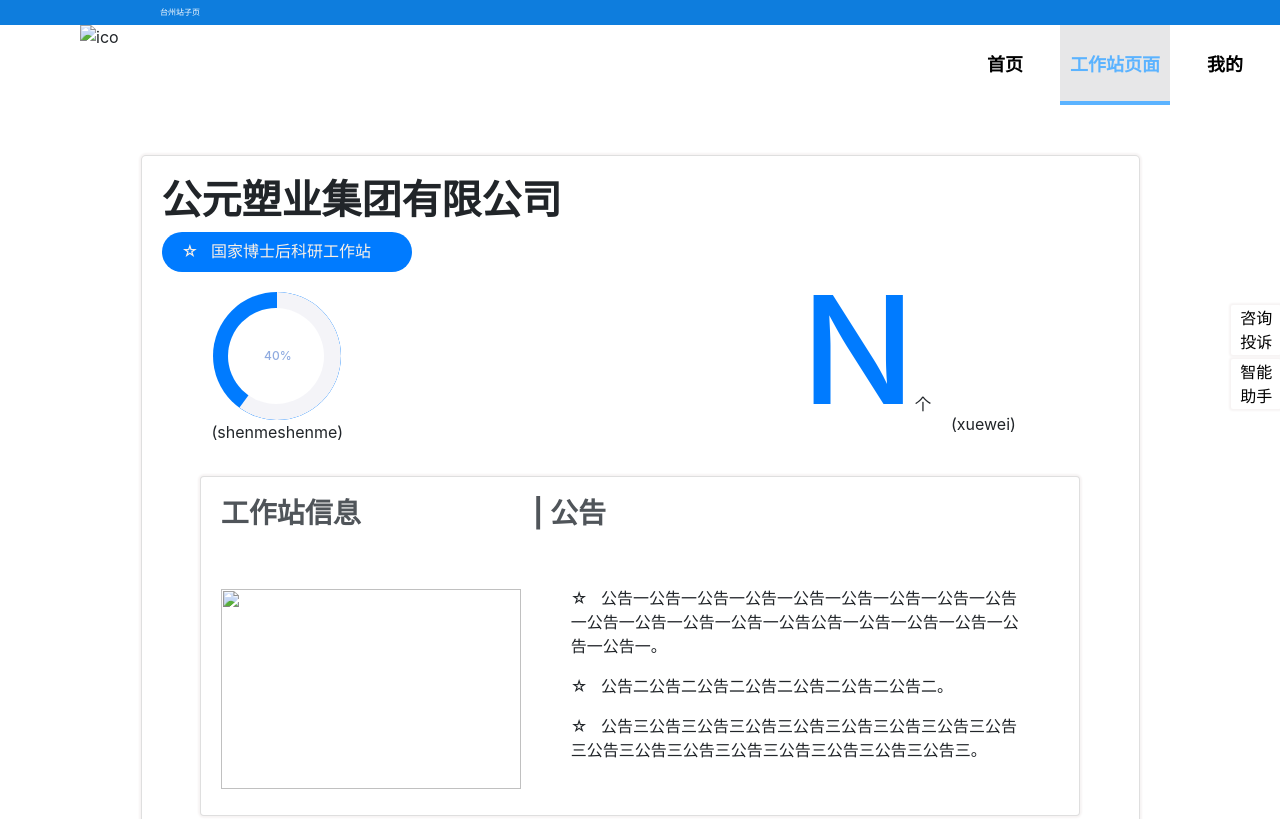
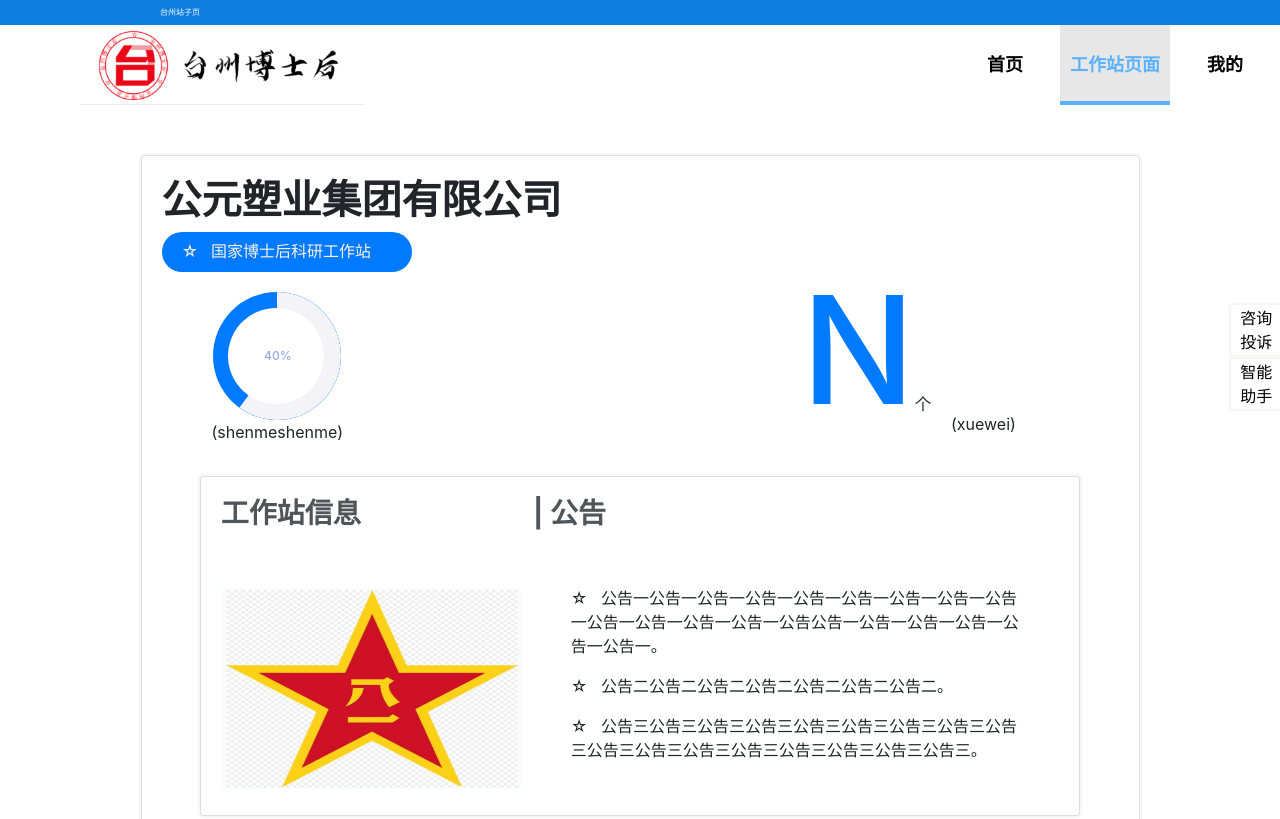
Before and after one commit to 19035309zhq/19035309zhq.github.io, a plain HTML site: page index.html in a window 1280 px wide. Shown: the top 819 px of the page. Drawn offline with nearby package versions, Linux system fonts and the light colour scheme.

Commit message:
Update index.html

```diff
--- a/index.html
+++ b/index.html
@@ -318,7 +318,7 @@ body{
   </div>
   <div class="header">
 
-    <img src="../2021/img2021/QQ截图20210324162542.png" alt="ico">
+    <img src="./img2021/QQ截图20210324162542.png" alt="ico">
 
 
         <ul class="font-weight-bold ">
@@ -363,7 +363,7 @@ body{
             <div class="card kuang2">
               <div class="card-body">
                 <h3 class="font-weight-bold " style="color: rgb(80, 85, 90);">工作站信息&nbsp;&nbsp;&nbsp;&nbsp;&nbsp;&nbsp;&nbsp;&nbsp;&nbsp;&nbsp;&nbsp;&nbsp;&nbsp;&nbsp;&nbsp;&nbsp;&nbsp;&nbsp;&nbsp;&nbsp;&nbsp;&nbsp;&nbsp;&nbsp;&nbsp;&nbsp;|&nbsp;公告 </h3>
-                <img src="../2021/img2021/u=1933440720,2469399825&fm=26&gp=0.jpg">
+                <img src="./img2021/u=1933440720,2469399825&fm=26&gp=0.jpg">
                 <div style="margin-top: 55px;width: 450px; margin-left: 350px;">
                   <p>☆&nbsp;&nbsp;&nbsp;公告一公告一公告一公告一公告一公告一公告一公告一公告一公告一公告一公告一公告一公告公告一公告一公告一公告一公告一公告一。</p>
                   <p>☆&nbsp;&nbsp;&nbsp;公告二公告二公告二公告二公告二公告二公告二。</p>
```
